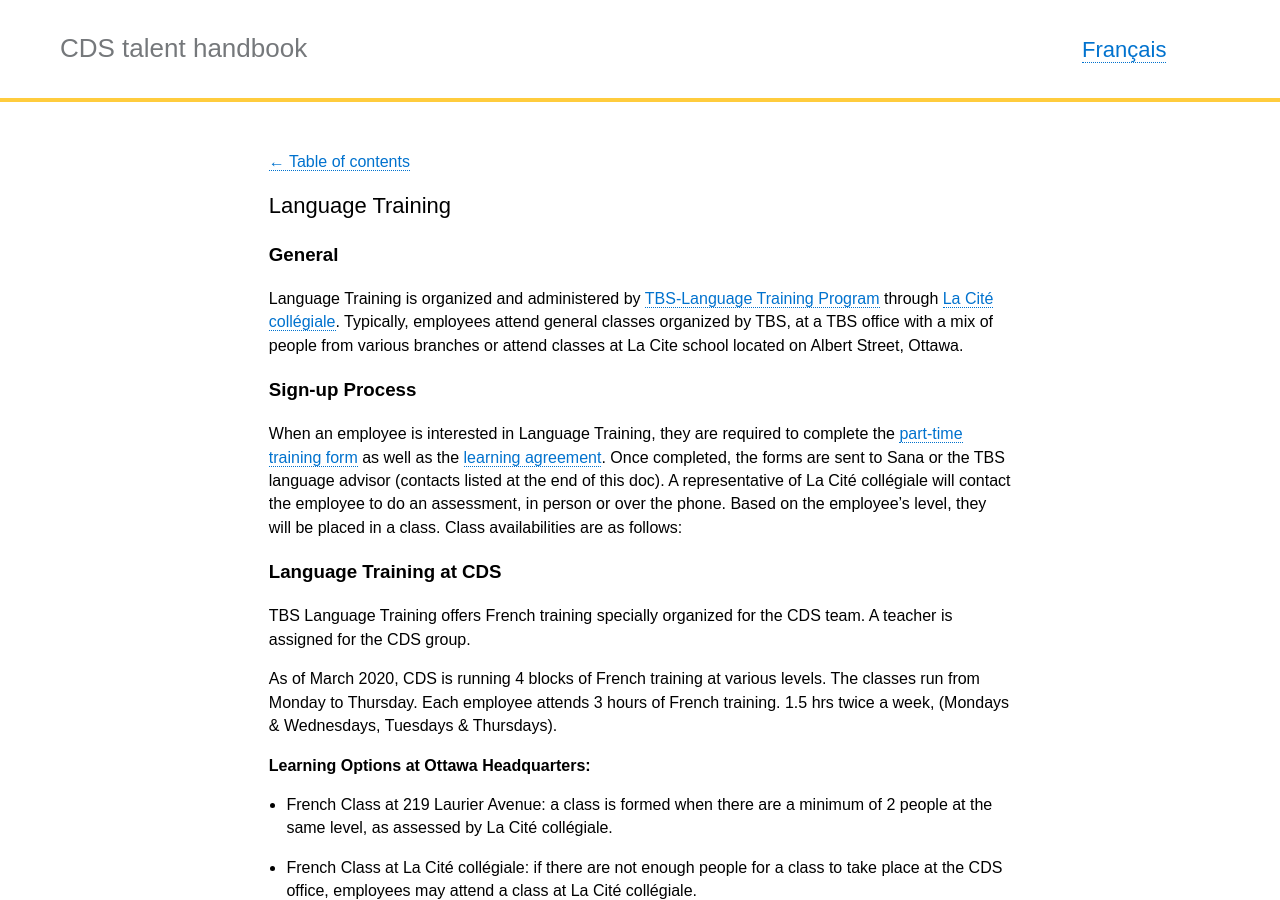
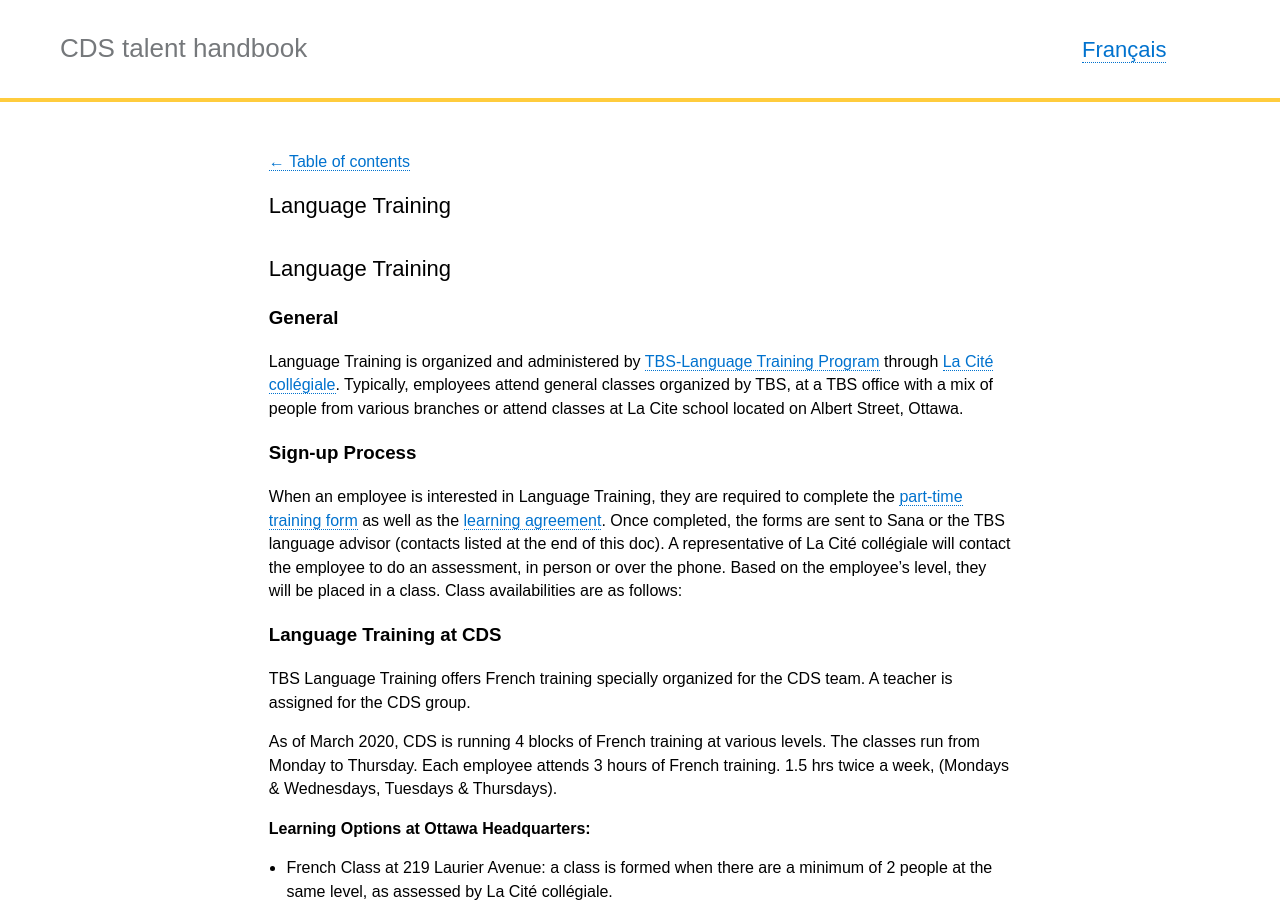
Before and after one commit to cds-snc/talent, a Jekyll site: the page built from _pages/en/Training and Development/Language Training.md, in a window 1280 px wide and 900 px high. Built offline with Jekyll 4.4.1, drawn with Linux system fonts in a browser that asks for light colours.

Commit message:
Update and rename Language Training at CDS.md to Language Training.md

```diff
--- a/_pages/en/Training and Development/Language Training at CDS.md
+++ b/_pages/en/Training and Development/Language Training.md
@@ -3,10 +3,11 @@ layout: page
 title:  "Language Training"
 lang: en
 category: "Training and Development"
-permalink: "/Language-Training-at-CDS/"
-trans_url: "/Language-Training-at-CDS-FR/"
+permalink: "/Language-Training/"
+trans_url: "/Language-Training-FR/"
 ---
 
+## Language Training
 
 ### General
 Language Training is organized and administered by [TBS-Language Training Program](mailto:zztbsinh@tbs-sct.gc.ca) through [La Cité collégiale](https://www.collegelacite.ca/).  Typically, employees attend general classes organized by TBS, at a TBS office with a mix of people from various branches or attend classes at La Cite school located on Albert Street, Ottawa.
```
